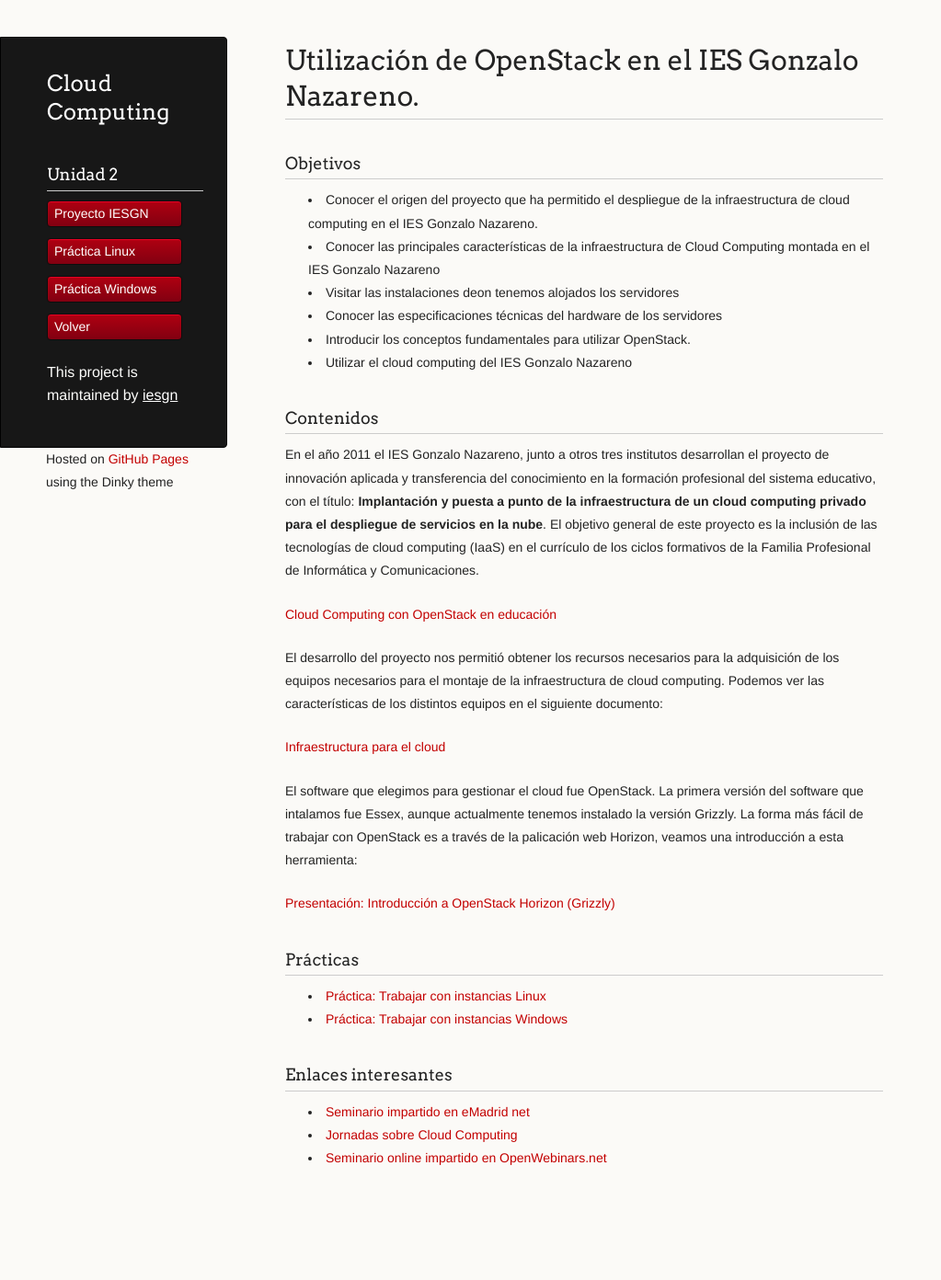
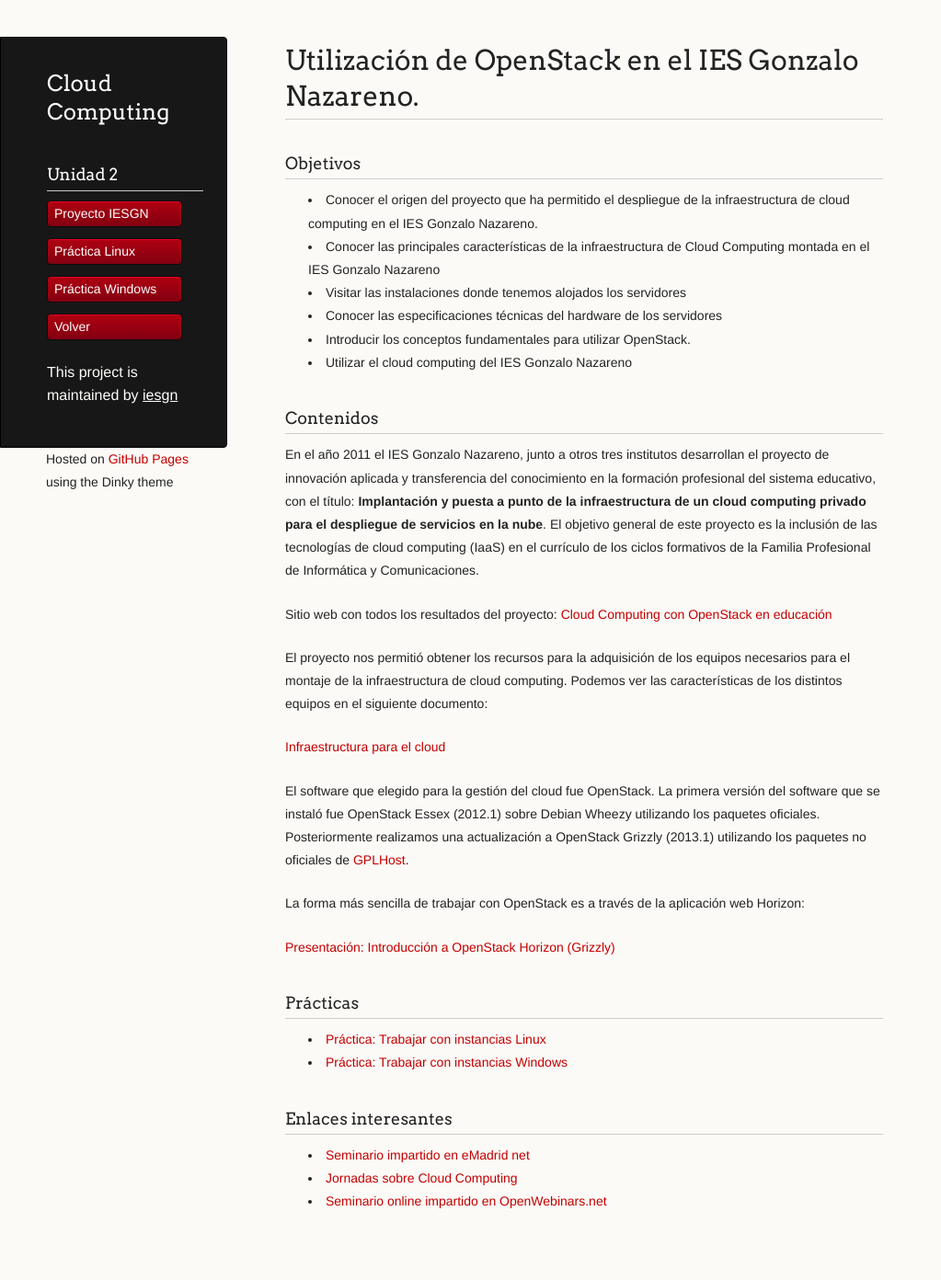
Before and after one commit to iesgn/cloud, a Jekyll site: the page built from curso/u2/index.md, in a window 1280 px wide. Shown: the whole page at 92% size, without its empty margins (0-1023 px from the left). Built offline with Jekyll 4.4.1, drawn with Linux system fonts in a browser that asks for light colours; before the commit the page ends 1344 px from its top, so only the background shows below that.

Commit message:
Pequeñas correcciones en intro u2

```diff
--- a/curso/u2/index.md
+++ b/curso/u2/index.md
@@ -9,7 +9,7 @@ menu:
 
 * Conocer el origen del proyecto que ha permitido el despliegue de la infraestructura de cloud computing en el IES Gonzalo Nazareno.
 * Conocer las principales características de la infraestructura de Cloud Computing montada en el IES Gonzalo Nazareno
-* Visitar las instalaciones deon tenemos alojados los servidores
+* Visitar las instalaciones donde tenemos alojados los servidores
 * Conocer las especificaciones técnicas del hardware de los servidores
 * Introducir los conceptos fundamentales para utilizar OpenStack.
 * Utilizar el cloud computing del IES Gonzalo Nazareno
@@ -19,15 +19,22 @@ menu:
 En el año 2011 el IES Gonzalo Nazareno, junto a otros tres institutos desarrollan el proyecto de innovación aplicada y transferencia del conocimiento en la formación profesional del sistema educativo, con el título: **Implantación y puesta a punto de la infraestructura de un cloud computing privado para el despliegue de servicios en la nube**.
 El objetivo general de este proyecto es la inclusión de las tecnologías de cloud computing (IaaS) en el currículo de los ciclos formativos de la Familia Profesional de Informática y Comunicaciones.
 
+Sitio web con todos los resultados del proyecto:
 [Cloud Computing con OpenStack en educación](http://www.gonzalonazareno.org/cloud/)
 
-El desarrollo del proyecto nos permitió obtener los recursos necesarios para la adquisición de los equipos necesarios para el montaje de la infraestructura de cloud computing.
+El proyecto nos permitió obtener los recursos para la adquisición de los equipos necesarios para el montaje de la infraestructura de cloud computing.
 Podemos ver las características de los distintos equipos en el siguiente documento:
 
 [Infraestructura para el cloud](http://www.gonzalonazareno.org/cloud/material/infraestructura.pdf)
 
-El software que elegimos para gestionar el cloud fue OpenStack. La primera versión del software que intalamos fue Essex, aunque actualmente tenemos instalado la versión Grizzly.
-La forma más fácil de trabajar con OpenStack es a través de la palicación web Horizon, veamos una introducción a esta herramienta:
+El software que elegido para la gestión del cloud fue OpenStack. La primera
+versión del software que se instaló fue OpenStack Essex (2012.1) sobre Debian
+Wheezy utilizando los paquetes oficiales. Posteriormente realizamos una
+actualización a OpenStack Grizzly (2013.1) utilizando los paquetes no oficiales
+de [GPLHost](http://www.gplhost.com/software-openstack.html).
+
+La forma más sencilla de trabajar con OpenStack es a través de la aplicación web
+Horizon:
 
 [Presentación: Introducción a OpenStack Horizon (Grizzly)](presentacion)
 
```
